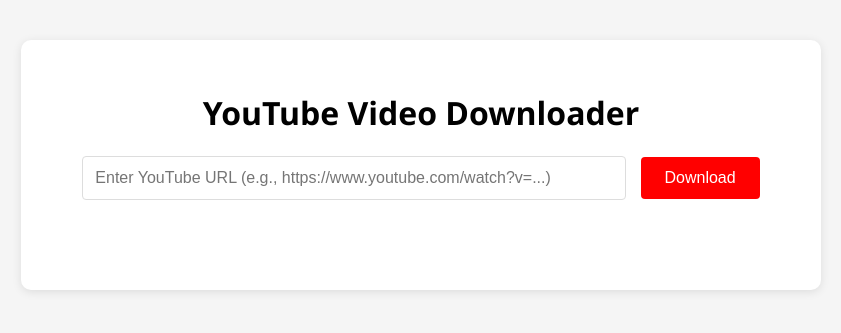
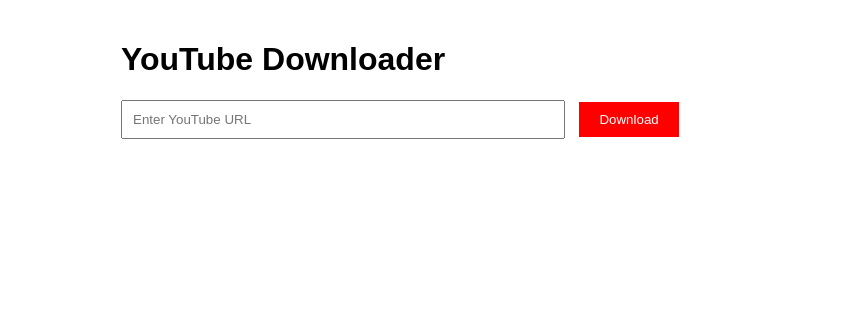
Before and after one commit to rahad-hossen/newVideodownloader, a website: page public/index.html in a window 1280 px wide. Shown: the whole page, without its empty margins (219-1060 px from the left). Drawn offline with Linux system fonts and the light colour scheme.

Commit message:
Update index.html

```diff
--- a/public/index.html
+++ b/public/index.html
@@ -5,267 +5,55 @@
   <meta name="viewport" content="width=device-width, initial-scale=1.0">
   <title>YouTube Downloader</title>
   <style>
-    body {
-      font-family: 'Segoe UI', Tahoma, Geneva, Verdana, sans-serif;
-      text-align: center;
-      padding: 40px;
-      background: #f5f5f5;
-      max-width: 800px;
-      margin: 0 auto;
-    }
-    .container {
-      background: white;
-      padding: 30px;
-      border-radius: 10px;
-      box-shadow: 0 2px 10px rgba(0,0,0,0.1);
-    }
-    input {
-      width: 70%;
-      padding: 12px;
-      font-size: 16px;
-      border: 1px solid #ddd;
-      border-radius: 4px;
-      margin-right: 10px;
-    }
-    button {
-      padding: 12px 24px;
-      font-size: 16px;
-      background: #ff0000;
-      color: white;
-      border: none;
-      border-radius: 4px;
-      cursor: pointer;
-      transition: background 0.3s;
-    }
-    button:hover {
-      background: #cc0000;
-    }
-    #status {
-      margin-top: 20px;
-      color: #666;
-      min-height: 24px;
-    }
-    .loader {
-      display: none;
-      margin: 20px auto;
-      border: 4px solid #f3f3f3;
-      border-top: 4px solid #ff0000;
-      border-radius: 50%;
-      width: 30px;
-      height: 30px;
-      animation: spin 1s linear infinite;
-    }
-    @keyframes spin {
-      0% { transform: rotate(0deg); }
-      100% { transform: rotate(360deg); }
-    }
+    body { font-family: Arial, sans-serif; max-width: 600px; margin: 0 auto; padding: 20px; }
+    input { width: 70%; padding: 10px; margin-right: 10px; }
+    button { padding: 10px 20px; background: #ff0000; color: white; border: none; cursor: pointer; }
+    #status { margin-top: 15px; color: #666; }
   </style>
 </head>
 <body>
-  <div class="container">
-    <h1>YouTube Video Downloader</h1>
-    <div>
-      <input type="text" id="url" placeholder="Enter YouTube URL (e.g., https://www.youtube.com/watch?v=...)" />
-      <button onclick="download()">Download</button>
-    </div>
-    <div class="loader" id="loader"></div>
-    <p id="status"></p>
+  <h1>YouTube Downloader</h1>
+  <div>
+    <input type="text" id="url" placeholder="Enter YouTube URL">
+    <button onclick="download()">Download</button>
   </div>
-
-  <script>
-    async function download() {
-      const urlInput = document.getElementById("url");
-      const status = document.getElementById("status");
-      const loader = document.getElementById("loader");
-
-      const url = urlInput.value.trim();
-
-      if (!url) {
-        status.innerText = "Please enter a YouTube URL";
-        return;
-      }
-
-      if (!isValidYouTubeUrl(url)) {
-        status.innerText = "Please enter a valid YouTube URL";
-        return;
-      }
-
-      // Show loading state
-      status.innerText = "Processing...";
-      loader.style.display = "block";
-      urlInput.disabled = true;
-
-      try {
-        const res = await fetch("/download", {
-          method: "POST",
-          headers: { "Content-Type": "application/json" },
-          body: JSON.stringify({ url })
-        });
-
-        if (!res.ok) {
-          const error = await res.json();
-          throw new Error(error.error || "Download failed");
-        }
-
-        // Get filename from content-disposition header
-        const contentDisposition = res.headers.get('content-disposition');
-        let filename = 'video.mp4';
-        if (contentDisposition) {
-          const match = contentDisposition.match(/filename="?(.+?)"?(;|$)/);
-          if (match) filename = match[1];
-        }
-
-        const blob = await res.blob();
-        const link = document.createElement("a");
-        link.href = URL.createObjectURL(blob);
-        link.download = filename;
-        document.body.appendChild(link);
-        link.click();
-        document.body.removeChild(link);
-
-        status.innerText = "Download completed!";
-      } catch (err) {
-        status.innerText = `Error: ${err.message}`;
-        console.error("Download error:", err);
-      } finally {
-        loader.style.display = "none";
-        urlInput.disabled = false;
-      }
-    }
-
-    function isValidYouTubeUrl(url) {
-      const pattern = /^(https?:\/\/)?(www\.)?(youtube\.com|youtu\.?be)\/.+/;
-      return pattern.test(url);
-    }
-
-    // Allow Enter key to trigger download
-    document.getElementById("url").addEventListener("keyup", function(event) {
-      if (event.key === "Enter") {
-        download();
-      }
-    });
-  </script>
-</body>
-</html>
-
-<!-- 2nd edition -->
-
-<!-- <!DOCTYPE html>
-<html lang="en">
-<head>
-  <meta charset="UTF-8" />
-  <meta name="viewport" content="width=device-width, initial-scale=1" />
-  <title>YouTube Downloader</title>
-  <style>
-    body { font-family: sans-serif; text-align: center; padding: 40px; background: #f0f0f0; }
-    input { width: 300px; padding: 10px; font-size: 16px; }
-    button { padding: 10px 20px; font-size: 16px; }
-  </style>
-</head>
-<body>
-  <h1>YouTube Video Downloader</h1>
-  <input type="text" id="url" placeholder="Enter YouTube URL" />
-  <button onclick="download()">Download</button>
-  <p id="status"></p>
-
-  <script>
-    function download() {
-      const url = document.getElementById("url").value;
-      const status = document.getElementById("status");
-      if (!url) {
-        status.innerText = "Please enter a URL";
-        return;
-      }
-
-      status.innerText = "Starting download...";
-
-      const xhr = new XMLHttpRequest();
-      xhr.open("POST", "/download");
-      xhr.responseType = "blob";
-      xhr.setRequestHeader("Content-Type", "application/json");
-
-      xhr.onprogress = function(event) {
-        if (event.lengthComputable) {
-          const percent = Math.round((event.loaded / event.total) * 100);
-          status.innerText = `Downloading... ${percent}%`;
-        } else {
-          status.innerText = `Downloading...`;
-        }
-      };
-
-      xhr.onload = function() {
-        if (xhr.status === 200) {
-          const blob = xhr.response;
-          const link = document.createElement("a");
-          link.href = window.URL.createObjectURL(blob);
-          link.download = "video.mp4";
-          link.click();
-          status.innerText = "Download completed!";
-        } else {
-          status.innerText = "Failed to download";
-        }
-      };
-
-      xhr.onerror = function() {
-        status.innerText = "Failed to download";
-      };
-
-      xhr.send(JSON.stringify({ url }));
-    }
-  </script>
-</body>
-</html> -->
-
-<!-- 3rd edition -->
-
-
-<!-- <!DOCTYPE html>
-<html lang="en">
-<head>
-  <meta charset="UTF-8" />
-  <meta name="viewport" content="width=device-width, initial-scale=1" />
-  <title>YouTube Downloader</title>
-  <style>
-    body { font-family: sans-serif; text-align: center; padding: 40px; background: #f0f0f0; }
-    input { width: 300px; padding: 10px; font-size: 16px; }
-    button { padding: 10px 20px; font-size: 16px; }
-  </style>
-</head>
-<body>
-  <h1>YouTube Video Downloader</h1>
-  <input type="text" id="url" placeholder="Enter YouTube URL" />
-  <button onclick="download()">Download</button>
   <p id="status"></p>
 
   <script>
     async function download() {
-      const url = document.getElementById("url").value;
-      const status = document.getElementById("status");
+      const url = document.getElementById('url').value.trim();
+      const status = document.getElementById('status');
+
       if (!url) {
-        status.innerText = "Please enter a URL";
+        status.textContent = 'Please enter a URL';
         return;
       }
-      status.innerText = "Downloading...";
+
+      status.textContent = 'Downloading...';
 
       try {
-        const res = await fetch("/download", {
-          method: "POST",
-          headers: { "Content-Type": "application/json" },
+        const response = await fetch('/download', {
+          method: 'POST',
+          headers: { 'Content-Type': 'application/json' },
           body: JSON.stringify({ url })
         });
-        if (!res.ok) throw new Error("Download failed");
 
-        const blob = await res.blob();
-        const link = document.createElement("a");
-        link.href = URL.createObjectURL(blob);
-        link.download = "video.mp4";
-        link.click();
-        status.innerText = "Download completed!";
+        if (!response.ok) {
+          const error = await response.json();
+          throw new Error(error.error || 'Download failed');
+        }
+
+        const blob = await response.blob();
+        const downloadUrl = URL.createObjectURL(blob);
+        const a = document.createElement('a');
+        a.href = downloadUrl;
+        a.download = 'video.mp4';
+        a.click();
+        status.textContent = 'Download complete!';
       } catch (err) {
-        status.innerText = "Failed to download";
+        status.textContent = `Error: ${err.message}`;
       }
     }
   </script>
 </body>
 </html>
- -->
```
